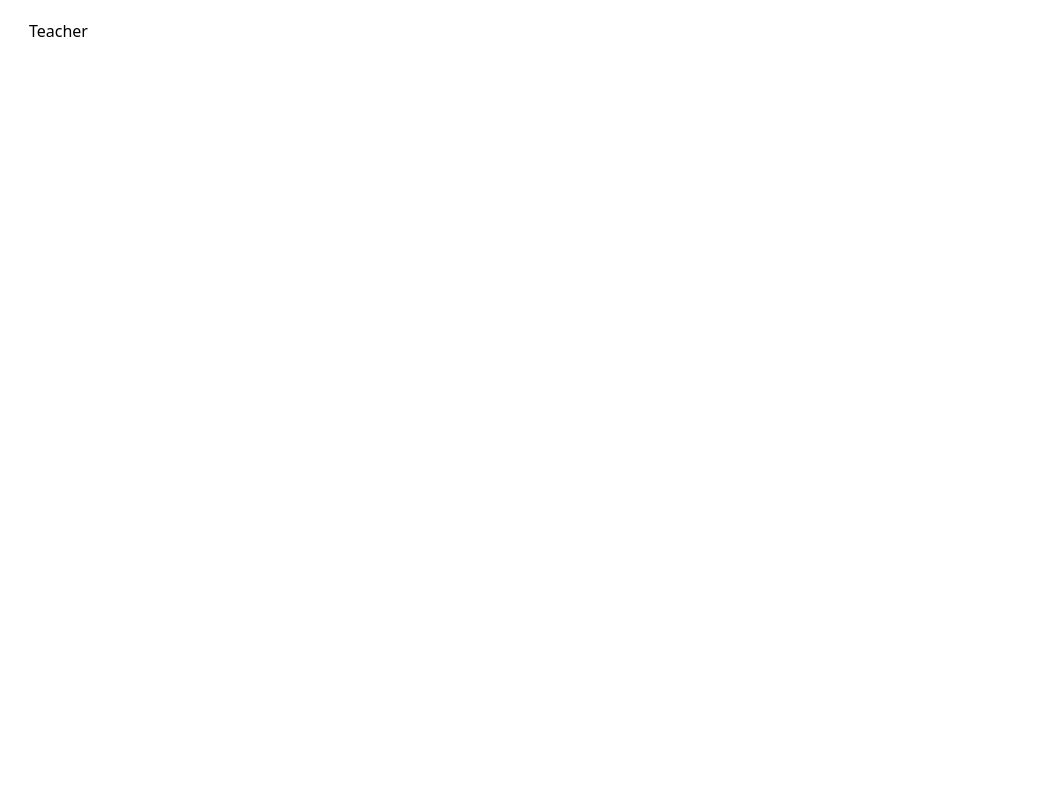
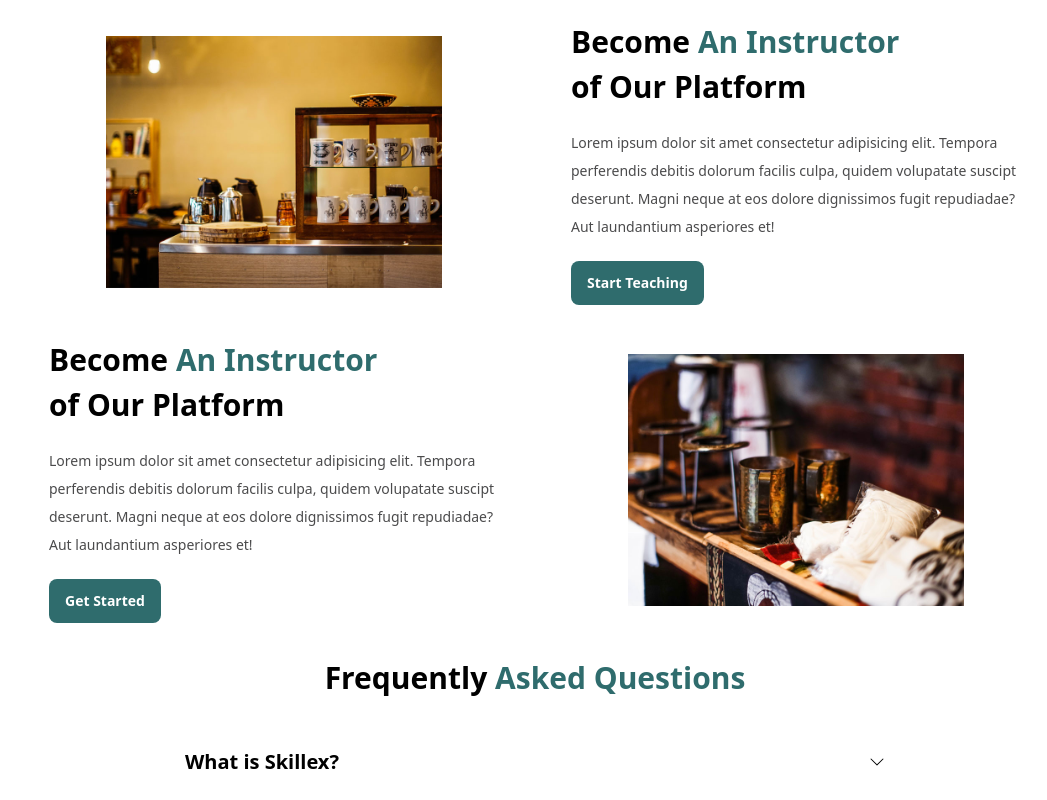
Before and after one commit to mrmtsu/react-vite-practice, a React (Vite) app: page / in a window 1280 px wide. Shown: the part 2660-3460 px from the top of the page, without its empty margins (105-1152 px from the left). Built offline with nearby package versions, Linux system fonts and the light colour scheme.

Commit message:
add teacher page

```diff
--- /dev/null
+++ b/src/components/container/Accordion.tsx
@@ -0,0 +1,51 @@
+import { motion, AnimatePresence } from "framer-motion";
+import { useState } from "react";
+import { BsChevronDown } from "react-icons/bs";
+
+type Props = {
+  id: number;
+  title: string;
+};
+
+const Accordion = ({ id, title }: Props) => {
+  const [activeIndex, setActiveIndex] = useState(0);
+
+  const handleClick = (id: number) => {
+    setActiveIndex(id === activeIndex ? 0 : id);
+  };
+
+  return (
+    <div className="pb-8">
+      <div className="flex items-center justify-between">
+        <div className="sm:text-xl text-base font-bold">{title}</div>
+        <BsChevronDown
+          className={`${
+            id === activeIndex ? "rotate-180" : "rotate-0"
+          } cursor-pointer transition-all duration-300`}
+          onClick={() => handleClick(id)}
+        />
+      </div>
+      <AnimatePresence>
+        {id === activeIndex && (
+          <motion.div
+            initial={{ height: 0 }}
+            animate={{ height: "auto" }}
+            exit={{ height: 0 }}
+            transition={{ duration: 0.3 }}
+            style={{ overflow: "hidden" }}
+            className="pt-4"
+          >
+            <p className="text-sm leading-7 text-gray">
+              Lorem ipsum dolor sit amet consectetur adipisicing elit. Quos, eum
+              beatae porro voluptatum aspernatur, id nesciunt reiciendis maxime
+              unde necessitatibus illum accusamus mollitia incidunt qui nisi
+              temporafacere magni magnam?
+            </p>
+          </motion.div>
+        )}
+      </AnimatePresence>
+    </div>
+  );
+};
+
+export default Accordion;
--- a/src/components/container/Teacher.tsx
+++ b/src/components/container/Teacher.tsx
@@ -1,7 +1,57 @@
+import teacherImage1 from "../../assets/teacher1.jpg";
+import teacherImage2 from "../../assets/teacher2.jpg";
+import { accordions } from "../../Data";
+import Accordion from "./Accordion";
+
 const Teacher = () => {
   return (
     <div className="section" id="teacher">
-      Teacher
+      <div className="grid sm:grid-cols-2 place-items-center gap-8">
+        <div className="pl-5">
+          <div className="font-bold sm:text-[1.875rem] text-[1.5rem] mb-5">
+            Become <span className="text-Teal">An Instructor</span> <br /> of
+            Our Platform
+          </div>
+          <p className="text-sm leading-7 text-gray mb-5">
+            Lorem ipsum dolor sit amet consectetur adipisicing elit. Tempora
+            perferendis debitis dolorum facilis culpa, quidem volupatate suscipt
+            deserunt. Magni neque at eos dolore dignissimos fugit repudiadae?
+            Aut laundantium asperiores et!
+          </p>
+          <button className="py-3 px-4 bg-Teal text-white rounded-lg text-sm font-bold">
+            Start Teaching
+          </button>
+        </div>
+        <div className="p-4 md:w-3/4 sm:row-start-1">
+          <img src={teacherImage1} alt="" />
+        </div>
+        <div className="pl-5">
+          <div className="font-bold sm:text-[1.875rem] text-[1.5rem] mb-5">
+            Become <span className="text-Teal">An Instructor</span> <br /> of
+            Our Platform
+          </div>
+          <p className="text-sm leading-7 text-gray mb-5">
+            Lorem ipsum dolor sit amet consectetur adipisicing elit. Tempora
+            perferendis debitis dolorum facilis culpa, quidem volupatate suscipt
+            deserunt. Magni neque at eos dolore dignissimos fugit repudiadae?
+            Aut laundantium asperiores et!
+          </p>
+          <button className="py-3 px-4 bg-Teal text-white rounded-lg text-sm font-bold">
+            Get Started
+          </button>
+        </div>
+        <div className="p-4 md:w-3/4">
+          <img src={teacherImage2} alt="" />
+        </div>
+      </div>
+      <div className="text-center my-8 font-bold sm:text-[1.875rem] text-[1.5rem]">
+        Frequently <span className="text-Teal">Asked Questions</span>
+      </div>
+      <div className="mt-12 max-w-[700px] mx-auto">
+        {accordions.map((accordion) => (
+          <Accordion key={accordion.id} {...accordion} />
+        ))}
+      </div>
     </div>
   );
 };
```
Also changed, not shown: src/assets/teacher1.jpg (added), src/assets/teacher2.jpg (added).
